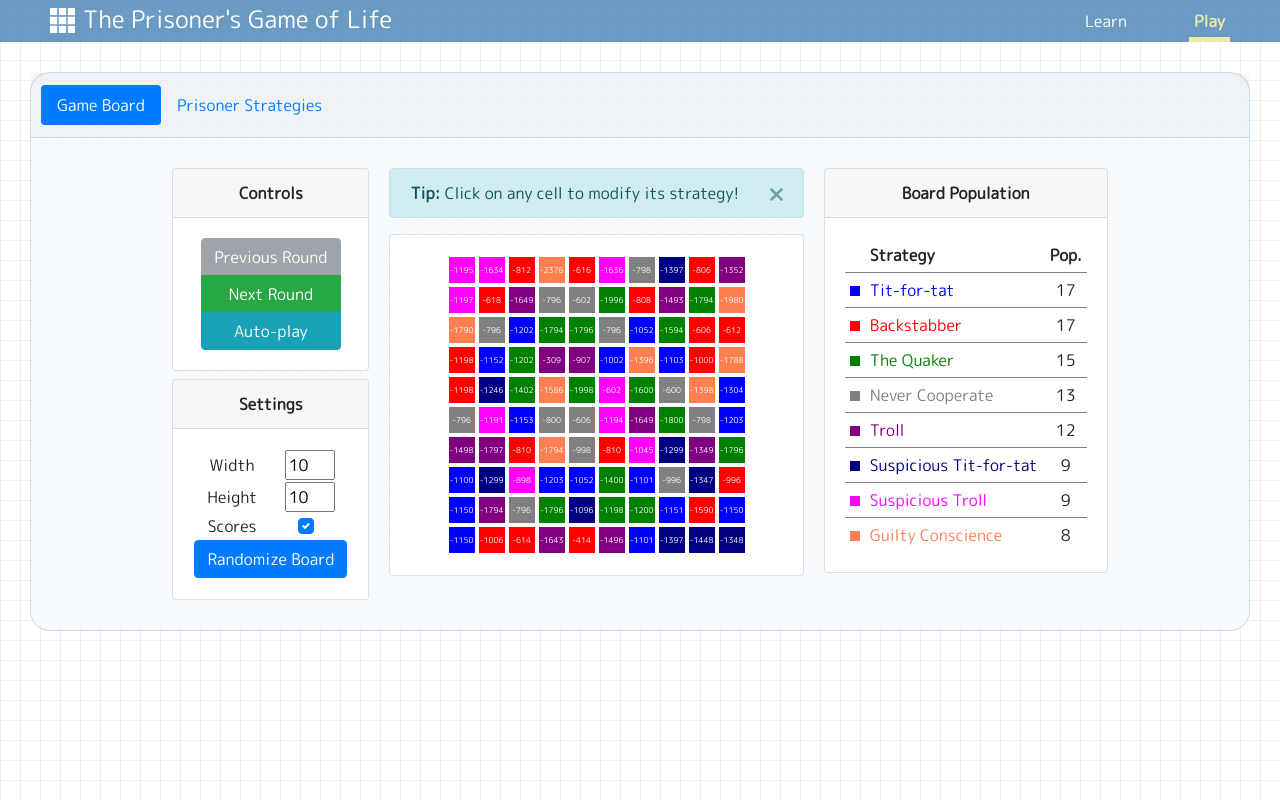
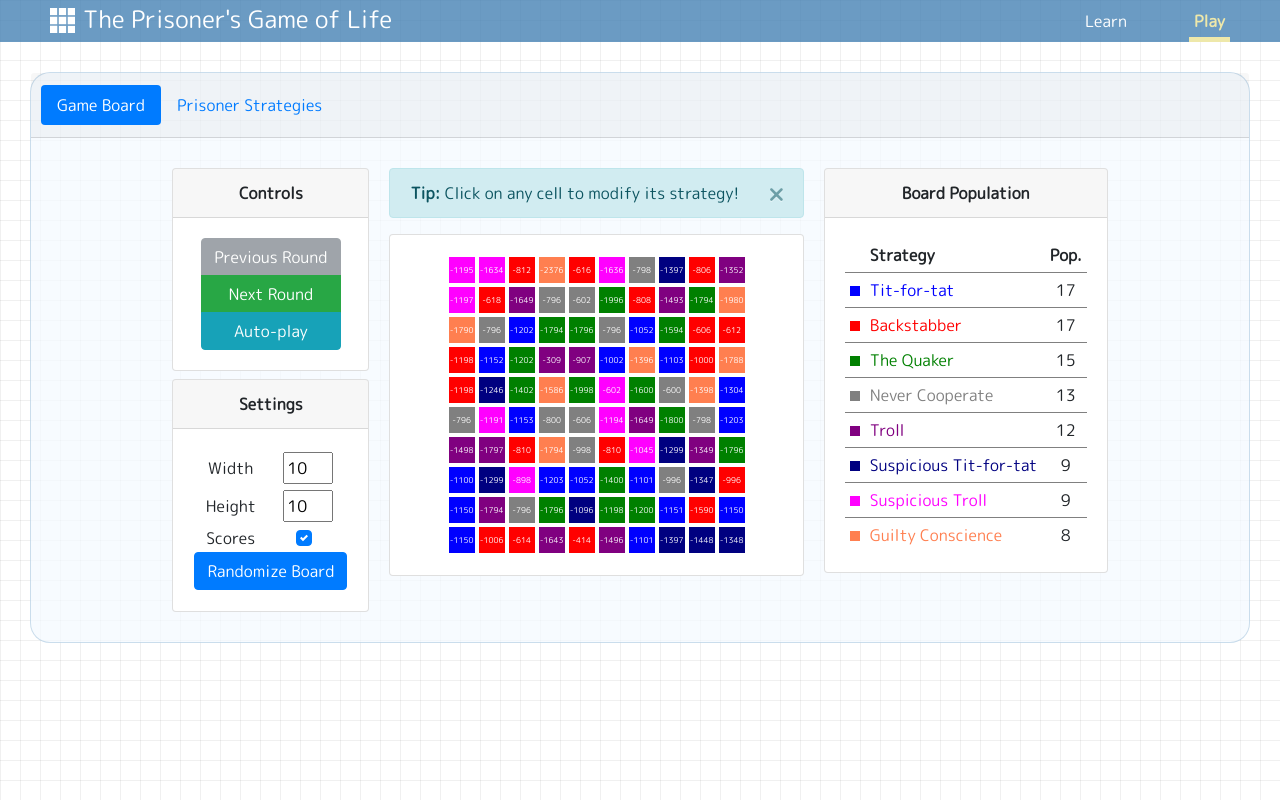
Before and after one commit to asakasamo/prisoners-game-of-life, a Vue app: page /play in a window 1280 px wide. Built offline with nearby package versions, Linux system fonts and the light colour scheme.

Commit message:
Add input validation for board dimensions

```diff
--- a/src/components/game/PrisonerGameBoard.vue
+++ b/src/components/game/PrisonerGameBoard.vue
@@ -32,7 +32,12 @@
                      <input
                         type="number"
                         v-model="boardWidthInput"
+                        :class="{ error: !isValid(boardWidthInput) }"
                         >
+                     <b-badge
+                        v-if="!isValid(boardWidthInput)"
+                        class="error-badge"
+                        variant="danger">!</b-badge>
                   </td>
                </tr>
 
@@ -42,9 +47,12 @@
                      <input
                         type="number"
                         v-model="boardHeightInput"
-                        v-validate="'min_value:1|max_value:20'"
-                        name="board-height"
+                        :class="{ error: !isValid(boardHeightInput) }"
                         >
+                     <b-badge
+                        v-if="!isValid(boardHeightInput)"
+                        class="error-badge"
+                        variant="danger">!</b-badge>
                   </td>
                </tr>
 
@@ -152,6 +160,8 @@ export default {
       return {
          boardWidthInput: 10,
          boardHeightInput: 10,
+         boardWidth: 10,
+         boardHeight: 10,
          board: null,
          currentPopover: null,
          strategyCount: null,
@@ -183,7 +193,7 @@ export default {
             this.pastGenerations.push(this.board.cells);
             this.board.cells = Game.getNextGeneration(this.board);
             this.generationIdx++;
-         }
+         } else this.flashStabilizedMessage();
       },
       goToPrevGen() {
          this.board.cells = this.pastGenerations.pop();
@@ -227,14 +237,28 @@ export default {
       resetBoardHistory() {
          this.pastGenerations = [];
          this.generationIdx = 0;
-      }
+      },
+      flashStabilizedMessage() {
+         if (this.boardIsStabilized && !this.showStabilizedMessage) {
+            this.showStabilizedMessage = true;
+            setTimeout(() => {
+               this.showStabilizedMessage = false;
+            }, 2000);
+         }
+      },
+      isValid(input) {
+         return parseFloat(input) > 0 && parseFloat(input) < 21;
+      },
+      flashErrorPopover() {}
    },
    watch: {
       boardWidthInput() {
-         this.modifyBoardDimensions();
+         if (parseFloat(this.boardWidthInput) > 20) this.boardWidthInput = 20;
+         if (this.isValid(this.boardWidthInput)) this.modifyBoardDimensions();
       },
       boardHeightInput() {
-         this.modifyBoardDimensions();
+         if (parseFloat(this.boardHeightInput) > 20) this.boardHeightInput = 20;
+         if (this.isValid(this.boardHeightInput)) this.modifyBoardDimensions();
       },
       board: {
          deep: true,
@@ -244,12 +268,7 @@ export default {
          }
       },
       boardIsStabilized() {
-         if (this.boardIsStabilized) {
-            this.showStabilizedMessage = true;
-            setTimeout(() => {
-               this.showStabilizedMessage = false;
-            }, 2000);
-         }
+         this.flashStabilizedMessage();
       }
    },
    components: {
@@ -313,7 +332,29 @@ export default {
    }
 }
 
+.error-badge {
+   position: absolute;
+   margin-left: 5px;
+   margin-top: 10px;
+}
+
+.error {
+   color: red;
+   border-color: red;
+   border-style: solid;
+}
+
 .population {
    align-self: flex-start;
 }
+
+input:focus {
+   box-shadow: none;
+   outline: none;
+}
+
+input {
+   padding: 2px;
+   margin: 2px;
+}
 </style>
--- a/src/main.js
+++ b/src/main.js
@@ -1,7 +1,7 @@
 import Vue from "vue";
 import App from "./App.vue";
 import router from "./router";
-import store from "./store";
+import VeeValidate from "vee-validate";
 import BootstrapVue from "bootstrap-vue";
 import PayoffMatrix from "./components/info/PayoffMatrix.vue";
 import StrategyTable from "./components/info/StrategyTable.vue";
@@ -10,12 +10,12 @@ import SiteHeader from "./components/SiteHeader.vue";
 Vue.config.productionTip = false;
 
 Vue.use(BootstrapVue);
+Vue.use(VeeValidate);
 Vue.component("payoff-matrix", PayoffMatrix);
 Vue.component("strategy-table", StrategyTable);
 Vue.component("site-header", SiteHeader);
 
 new Vue({
    router,
-   store,
    render: (h) => h(App)
 }).$mount("#app");
--- a/src/store.js
+++ /dev/null
@@ -1,10 +0,0 @@
-import Vue from "vue";
-import Vuex from "vuex";
-
-Vue.use(Vuex);
-
-export default new Vuex.Store({
-   state: {},
-   mutations: {},
-   actions: {}
-});
```
Also changed, not shown: package.json (indentation only), 1 other file (tests, documents, lock files or other folders).
